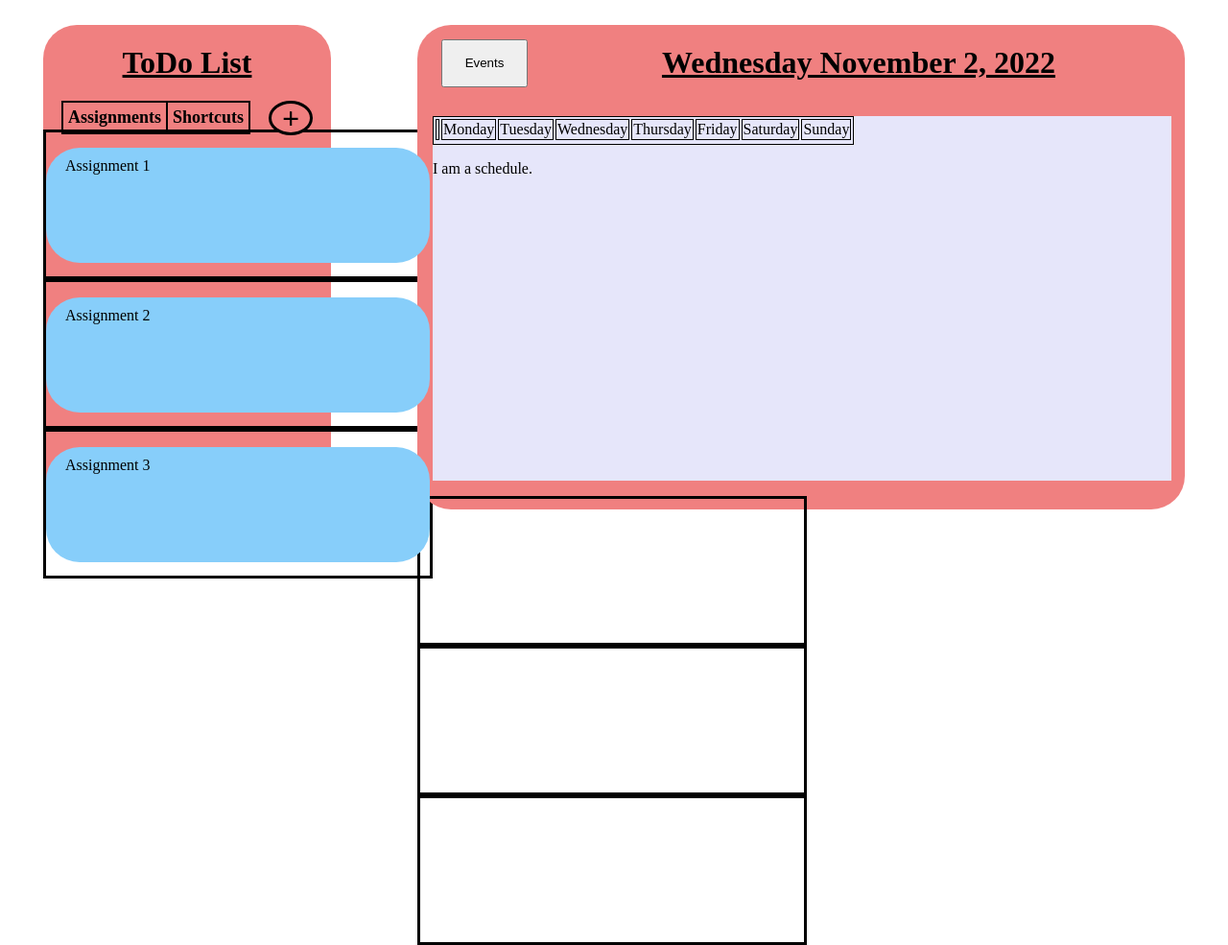
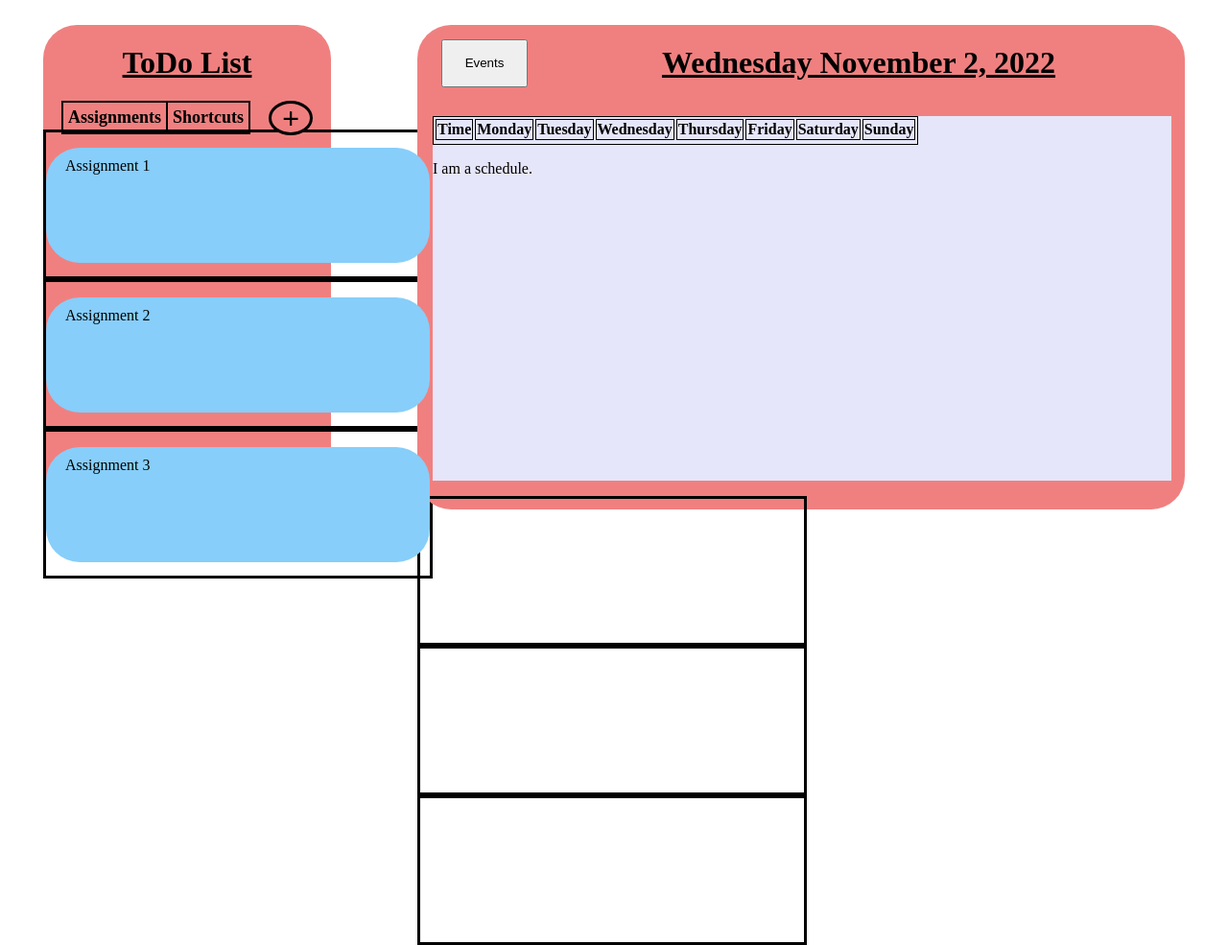
Before and after one commit to mattzou1/Digital-Planner, a website: page views/copyToDo.html in a window 1280 px wide. Shown: the whole page at 96% size. Drawn offline with Linux system fonts and the light colour scheme; files that its build step writes are made by us from their sources.

Commit message:
public/js/classes.js

```diff
--- a/views/copyToDo.html
+++ b/views/copyToDo.html
@@ -6,7 +6,6 @@
 
 
     <title>Copy</title>
-    <script src="js/copyToDo.js"></script>
 </head>
 
 <body>
@@ -67,21 +66,22 @@
                 </div>
             </div>
 
+            <!-- Creates calendar for user -->
             <div id="table">
                 <table>
                     <tbody>
-                    <tr>
-                        <td></td>
-                        <td>Monday</td>
-                        <td>Tuesday</td>
-                        <td>Wednesday</td>
-                        <td>Thursday</td>
-                        <td>Friday</td>
-                        <td>Saturday</td>
-                        <td>Sunday</td>
-                    </tr>
-                    <tr>
-                    </tr>
+                        <tr>
+                            <th>Time</th>
+                            <th>Monday</th>
+                            <th>Tuesday</th>
+                            <th>Wednesday</th>
+                            <th>Thursday</th>
+                            <th>Friday</th>
+                            <th>Saturday</th>
+                            <th>Sunday</th>
+                        </tr>
+                        <tr>
+                        </tr>
                     </tbody>
                 </table>
                 <p id="iAmSchedule">I am a schedule.</p>
@@ -95,9 +95,7 @@
         </div>
     </div>
 
-    <!-- </div> -->
-
-    <script src = "../public/js/copyToDo.js"></script>
+    <script type="module" src = "js/copyToDo.js"></script>
 
 </body>
 </html>
```
